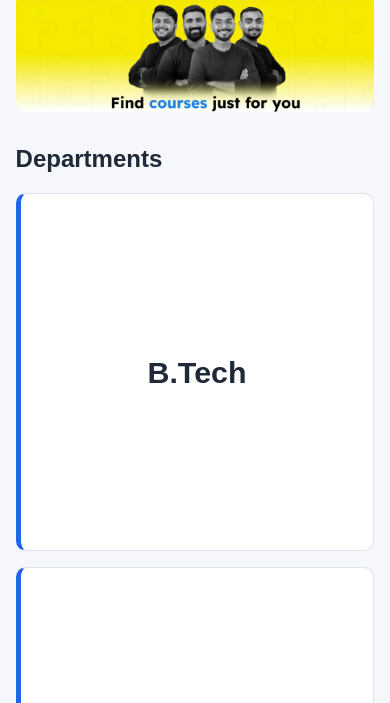
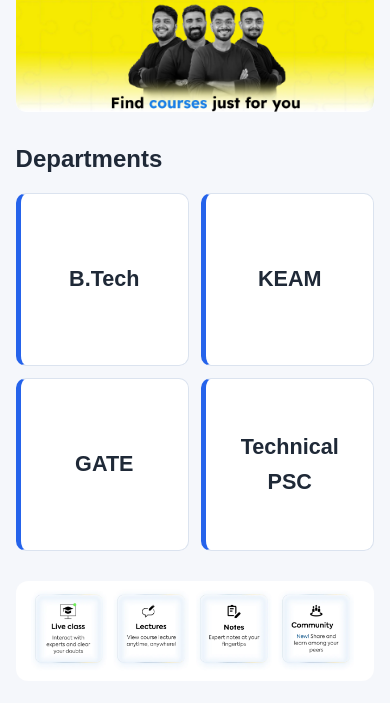
Before and after one commit to Manupv2003/Franklin-s-Lectures-Website, a Flask app: page / in a window 390 px wide. Shown: the part 228-931 px from the top of the page. Run offline with Flask 3, Linux system fonts and the light colour scheme; grey boxes are pictures that could not be loaded.

Commit message:
mobile view correction

```diff
--- a/static/css/style.css
+++ b/static/css/style.css
@@ -500,4 +500,14 @@ form textarea {
         grid-template-columns: 1fr;
         gap: 24px;
     }
+
+    .category-grid,
+    .department-grid {
+        grid-template-columns: repeat(2, minmax(0, 1fr));
+        gap: 12px;
+    }
+
+    .category-card h3 {
+        font-size: 1.35rem;
+    }
 }
```
